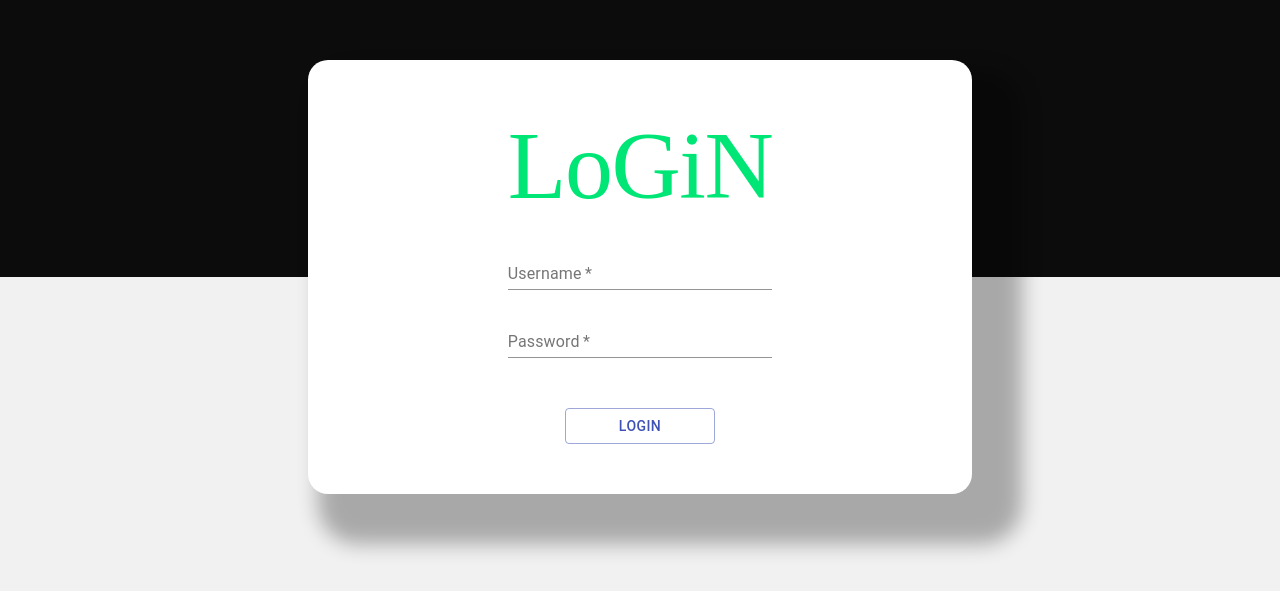
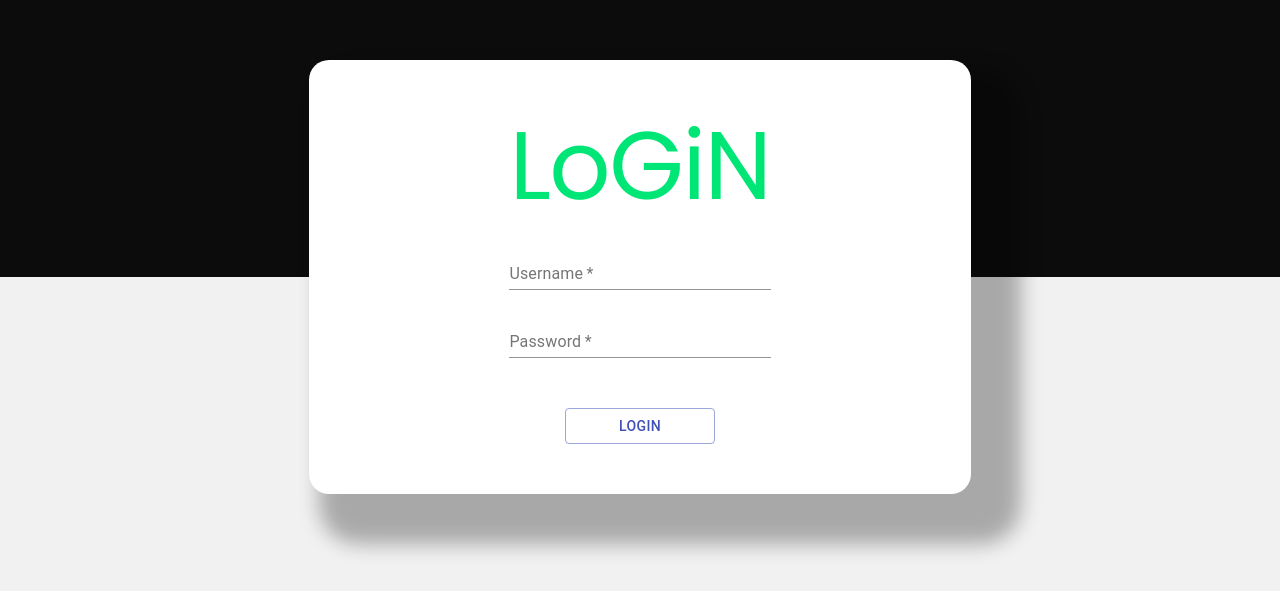
Before and after one commit to himanijain11/We---Care, a React app: page public/index.html in a window 1280 px wide. Shown: the part 123-714 px from the top of the page. Built offline with nearby package versions, Linux system fonts and the light colour scheme.

Commit message:
Update index.html

```diff
--- a/public/index.html
+++ b/public/index.html
@@ -9,6 +9,8 @@
       content="Web site created using create-react-app"
     />
     <link rel="manifest" href="%PUBLIC_URL%/manifest.json" />
+    <link href="https://fonts.googleapis.com/css2?family=Poppins:wght@100;200;300;400;500;600;700;800;900&display=swap" rel="stylesheet">
+    <link href="https://fonts.googleapis.com/css2?family=Lobster&display=swap" rel="stylesheet">
     <title>React App</title>
   </head>
   <body>
```
